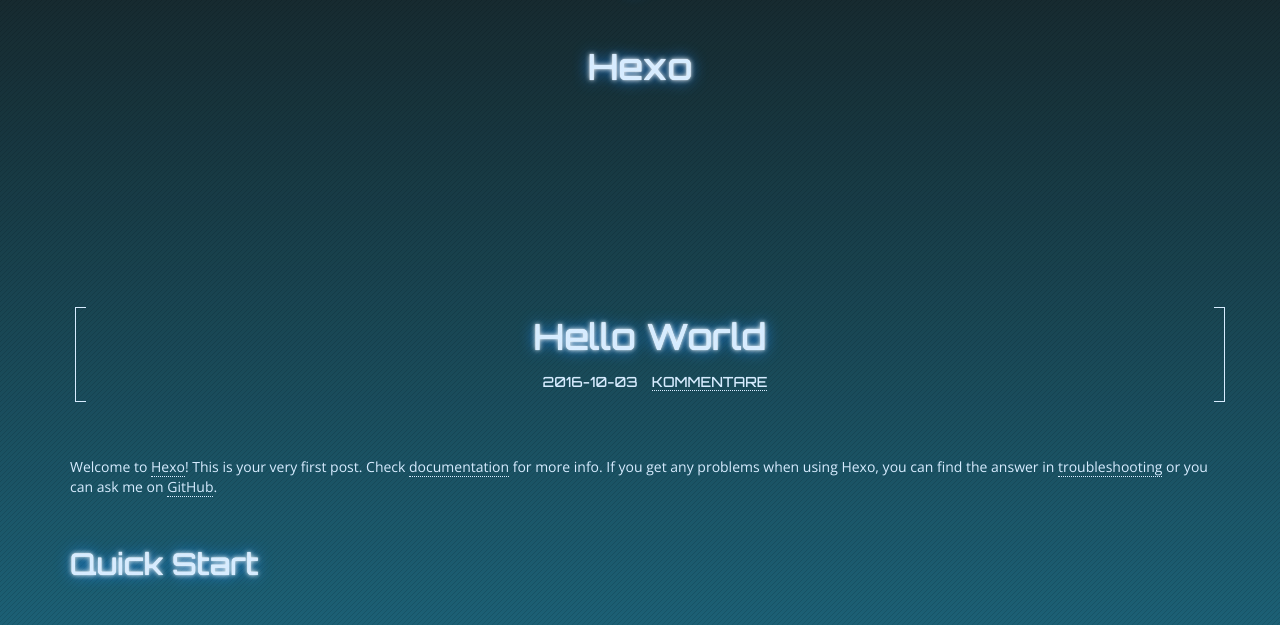
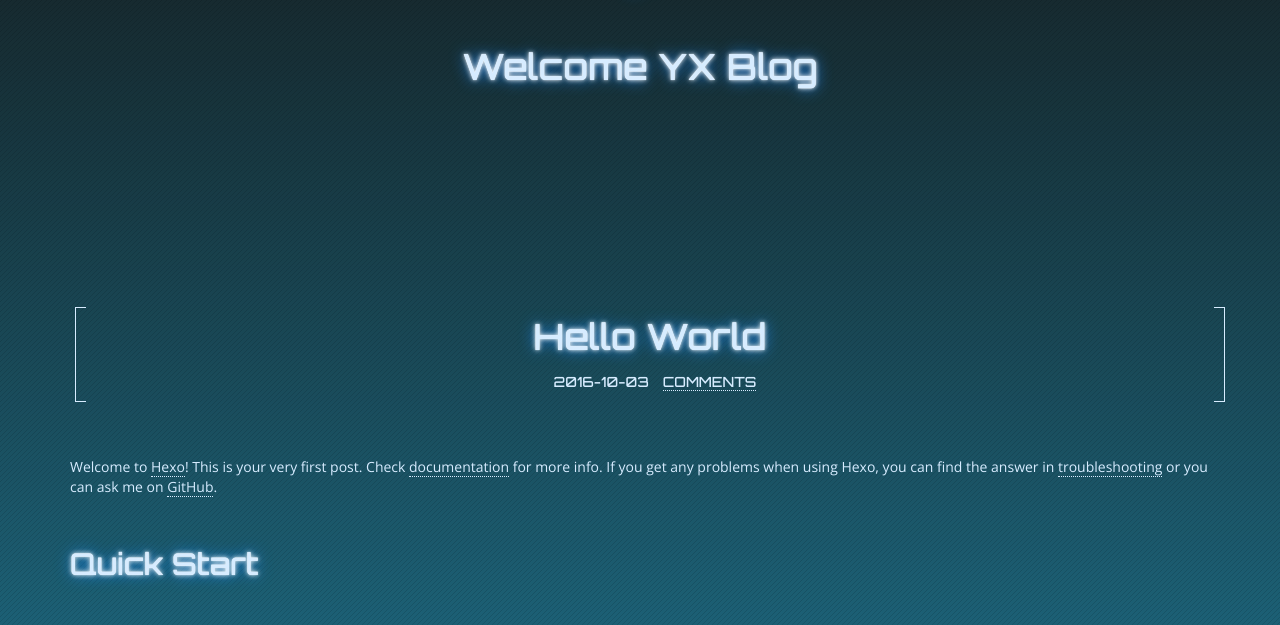
Before and after one commit to yxconankid/yxconankid.github.io, a plain HTML site: page index.html in a window 1280 px wide. Shown: the part 163-788 px from the top of the page. Drawn offline with nearby package versions, Linux system fonts and the light colour scheme.

Commit message:
Site updated: 2016-10-04 22:12:17

```diff
--- a/index.html
+++ b/index.html
@@ -10,22 +10,26 @@
 
     <!--Description-->
 
+        <meta name="description" content="杨鑫的个人博客">
+
 
     <!--Author-->
 
-        <meta name="author" content="John Doe">
+        <meta name="author" content="Yang Xin">
 
 
     <!--Open Graph Title-->
 
-        <meta property="og:title" content="Hexo"/>
+        <meta property="og:title" content="Welcome YX Blog"/>
 
 
     <!--Open Graph Description-->
 
+        <meta property="og:description" content="杨鑫的个人博客" />
+
 
     <!--Open Graph Site Name-->
-    <meta property="og:site_name" content="Hexo"/>
+    <meta property="og:site_name" content="Welcome YX Blog"/>
 
     <!--Type page-->
 
@@ -40,7 +44,7 @@
 
     <!-- Title -->
 
-    <title>Hexo</title>
+    <title>Welcome YX Blog</title>
 
     <!-- Bootstrap Core CSS -->
     <link rel="stylesheet" href="//maxcdn.bootstrapcdn.com/bootstrap/4.0.0-alpha.2/css/bootstrap.min.css" integrity="sha384-y3tfxAZXuh4HwSYylfB+J125MxIs6mR5FOHamPBG064zB+AFeWH94NdvaCBm8qnd" crossorigin="anonymous">
@@ -123,7 +127,7 @@
     <div class="logo">
         <a href="/"><i class="logo-icon fa fa-code" aria-hidden="true"></i></a>
 
-            <h1 id="main-title" class="title">Hexo</h1>
+            <h1 id="main-title" class="title">Welcome YX Blog</h1>
 
     </div>
 </header>
@@ -144,7 +148,7 @@
                 <span class="date">2016-10-03</span>
 
 
-                <a href="http://yoursite.com/2016/10/03/hello-world/#disqus_thread" class="comments article-comment-link">Kommentare</a>
+                <a href="http://yoursite.com/2016/10/03/hello-world/#disqus_thread" class="comments article-comment-link">Comments</a>
 
 
         </div>
```
Also changed, not shown: 2016/10/03/hello-world/index.html (+7 -5 lines), archives/2016/10/index.html (+8 -4 lines), archives/2016/index.html (+8 -4 lines), archives/index.html (+9 -5 lines).
